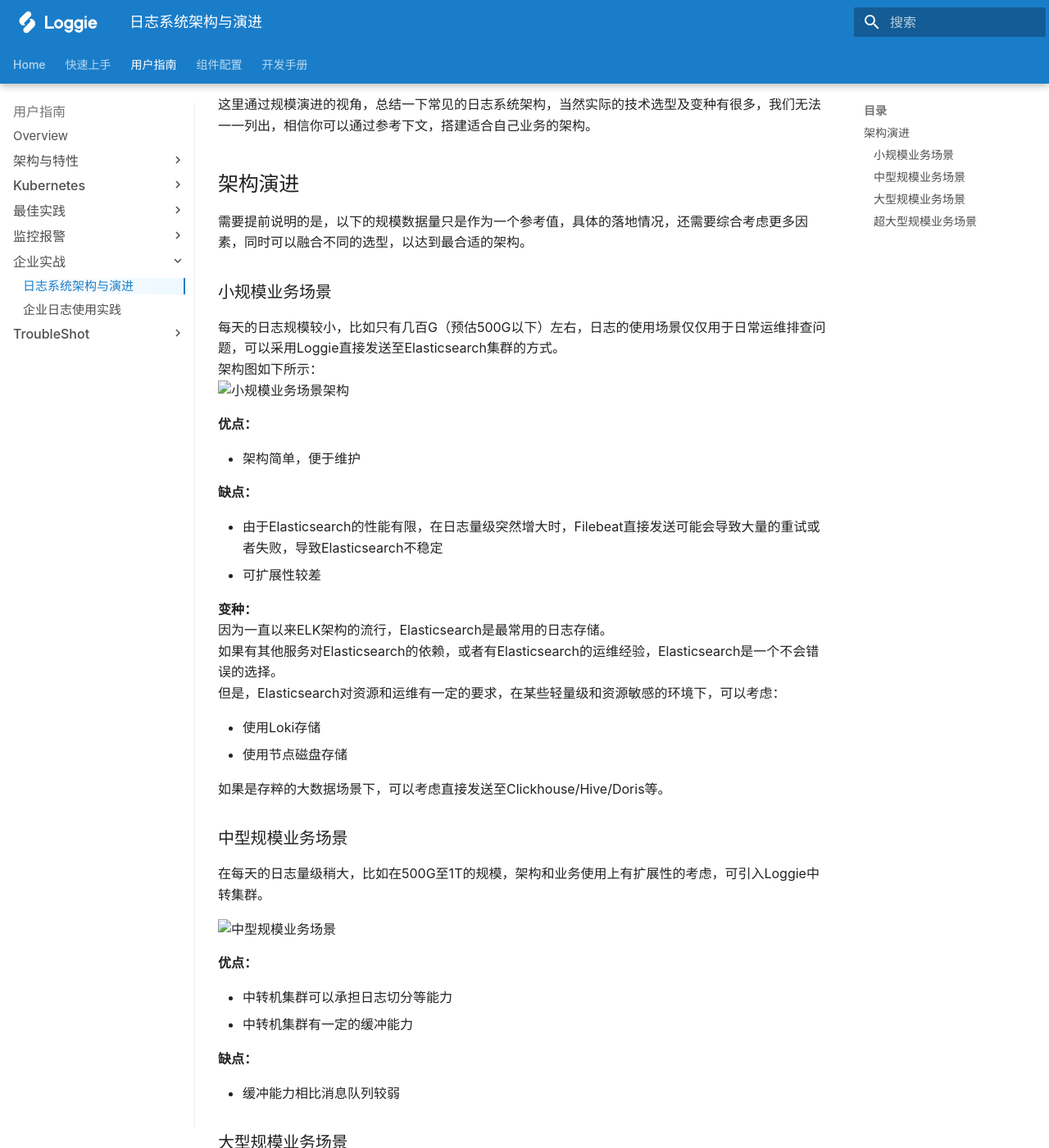
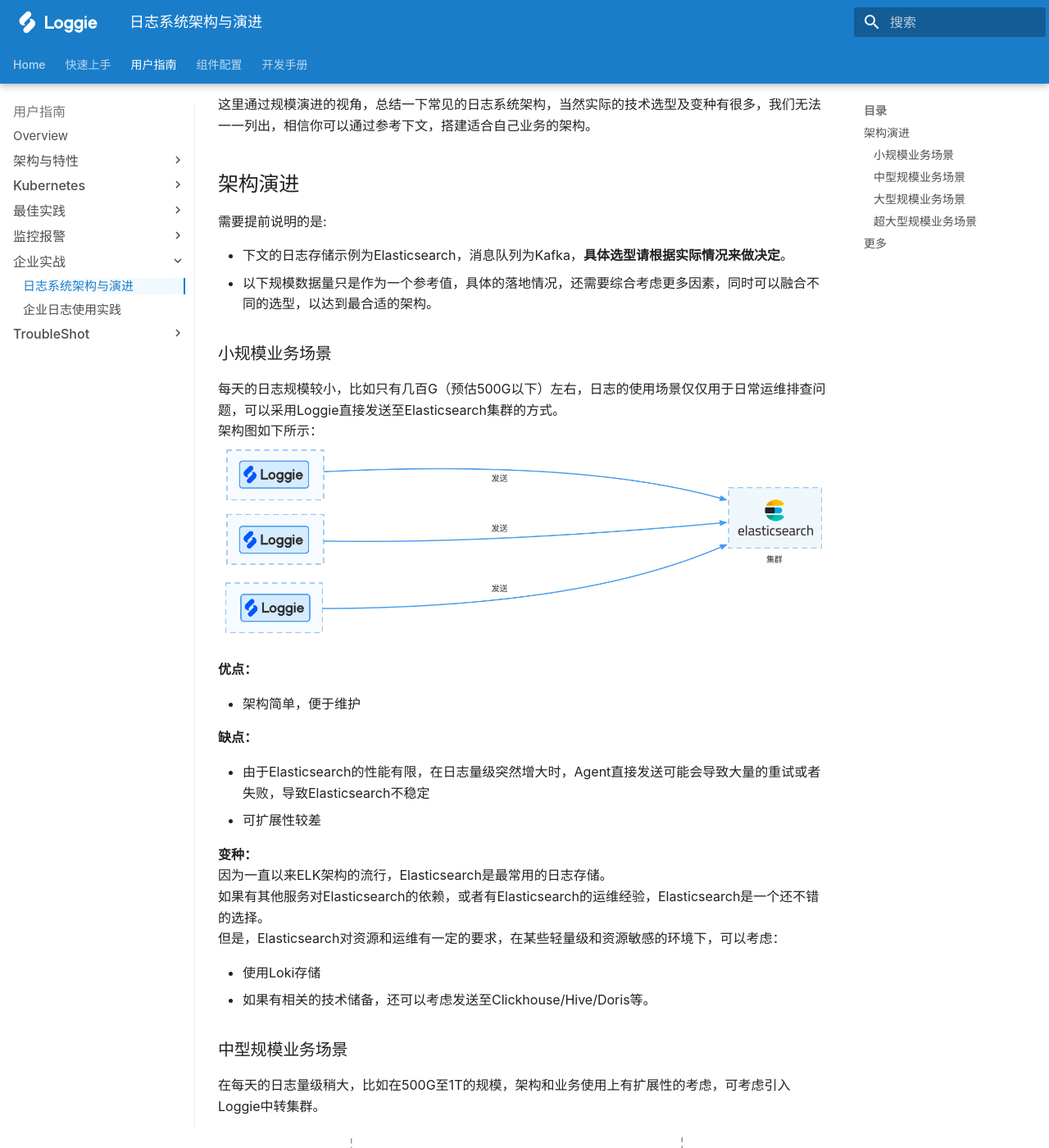
Before and after one commit to loggie-io/docs, an MkDocs documentation site: the page built from docs/user-guide/enterprise-practice/architecture-and-evolution.md, in a window 1280 px wide and 1400 px high, scrolled down 211 px. Shown: the whole window at 82% size. Built offline with MkDocs 1.6.1 and Material for MkDocs 9.7.7, drawn with Linux system fonts in a browser that asks for light colours; some web fonts are replaced; some of the changed text lies outside the part shown.

Commit message:
Feat: add architecture and evolution doc

```diff
--- a/docs/user-guide/enterprise-practice/architecture-and-evolution.md
+++ b/docs/user-guide/enterprise-practice/architecture-and-evolution.md
@@ -1,16 +1,20 @@
-# 不同场景和规模下的日志系统架构
+# 日志系统架构与演进
 
 在不同的业务类型、不同的使用场景、不同的日志规模下，我们可能会采用不同的日志系统架构，架构不存在好坏，只有合不合适。一个简单的场景下，使用复杂的架构搭建出来的日志系统，大概会带来运维灾难。
 
 这里通过规模演进的视角，总结一下常见的日志系统架构，当然实际的技术选型及变种有很多，我们无法一一列出，相信你可以通过参考下文，搭建适合自己业务的架构。
 
 ## 架构演进
-需要提前说明的是，以下的规模数据量只是作为一个参考值，具体的落地情况，还需要综合考虑更多因素，同时可以融合不同的选型，以达到最合适的架构。
+需要提前说明的是:
+
+- 下文的日志存储示例为Elasticsearch，消息队列为Kafka，**具体选型请根据实际情况来做决定**。
+- 以下规模数据量只是作为一个参考值，具体的落地情况，还需要综合考虑更多因素，同时可以融合不同的选型，以达到最合适的架构。
+
 
 ### 小规模业务场景
 每天的日志规模较小，比如只有几百G（预估500G以下）左右，日志的使用场景仅仅用于日常运维排查问题，可以采用Loggie直接发送至Elasticsearch集群的方式。
 架构图如下所示：
-![小规模业务场景架构]()
+![小规模业务场景架构](imgs/loggie-es.png)
 
 **优点：**
 
@@ -18,23 +22,21 @@
 
 **缺点：**
 
-- 由于Elasticsearch的性能有限，在日志量级突然增大时，Filebeat直接发送可能会导致大量的重试或者失败，导致Elasticsearch不稳定
+- 由于Elasticsearch的性能有限，在日志量级突然增大时，Agent直接发送可能会导致大量的重试或者失败，导致Elasticsearch不稳定
 - 可扩展性较差
 
 **变种：**
 因为一直以来ELK架构的流行，Elasticsearch是最常用的日志存储。
-如果有其他服务对Elasticsearch的依赖，或者有Elasticsearch的运维经验，Elasticsearch是一个不会错误的选择。
+如果有其他服务对Elasticsearch的依赖，或者有Elasticsearch的运维经验，Elasticsearch是一个还不错的选择。
 但是，Elasticsearch对资源和运维有一定的要求，在某些轻量级和资源敏感的环境下，可以考虑：
 
 - 使用Loki存储
-- 使用节点磁盘存储
-
-如果是存粹的大数据场景下，可以考虑直接发送至Clickhouse/Hive/Doris等。
+- 如果有相关的技术储备，还可以考虑发送至Clickhouse/Hive/Doris等。
 
 ### 中型规模业务场景
-在每天的日志量级稍大，比如在500G至1T的规模，架构和业务使用上有扩展性的考虑，可引入Loggie中转集群。
+在每天的日志量级稍大，比如在500G至1T的规模，架构和业务使用上有扩展性的考虑，可考虑引入Loggie中转集群。
 
-![中型规模业务场景]()
+![中型规模业务场景](imgs/loggie-loggie-es.png)
 
 **优点：**
 
@@ -50,15 +52,11 @@
 ### 大型规模业务场景
 如果日志量较大，比如1T以上场景，对性能与稳定性要求比较高，可考虑使用Kafka等消息队列集群。
 
-![大型规模业务场景]()
+![大型规模业务场景](imgs/loggie-kafka-loggie-es.png)
 
 需要注意的是，Kafka本身并不能直接发送至后端，所以这里需要考虑如何将Kafka的数据实时导入到后端存储中。
 这时候，我们可以选择一些组件消费Kafka，发送至后端，比如Loggie/Logstash/Kafka connect/Flink等。
-
-Flink:
-
-- 适合有自己的实时流平台或者运维能力的企业，否则可能引入更多运维成本
-
+但是Flink适合有自己的实时流平台或者运维能力的企业，否则可能引入更多运维成本。
 
 **优点：**
 
@@ -67,10 +65,19 @@ Flink:
 
 
 ### 超大型规模业务场景
-几十TB至PB级，相比上面大规模场景，集群数量多，机房架构复杂，可以增加更多灵活的扩展。
-如下图所示：
+几十TB至PB级，相比上面大规模场景，集群数量多，机房架构复杂，可以根据以上架构增加更多灵活的扩展。
 
-**优点：**
+比如：
+
+- 使用Loggie的多Pipeline特性，将业务日志拆分发送至多个Kafka集群
+- 在大规模架构下增加前置Loggie中转集群，提前进行分流和转发
 
 
-**缺点：**
+## 更多
+实际在落地一套完善的日志架构和平台，还需要考虑：
+
+- 可靠性：采集、传输、处理、查询整个链路需要保障尽量不丢日志，同时日志不影响业务稳定性
+- 可观测性和可排障性：系统要有完善的监控指标，出现问题或者故障有快速排查的手段和方式，减少人力运维的成本
+- 性能：采集、传输和处理需要轻量级，不占用太多资源，但是在数据量大的情况下，也需要有较低延迟和较大的吞吐量
+- 易用性：日志采集配置使用方便，减少业务使用成本，同时不对应用的部署有侵入
+- 功能完善：满足所需的日志处理、查询、监控报警等需求
```
Also changed, not shown: docs/user-guide/enterprise-practice/imgs/loggie-es.png (added), docs/user-guide/enterprise-practice/imgs/loggie-kafka-loggie-es.png (added), docs/user-guide/enterprise-practice/imgs/loggie-loggie-es.png (added).
